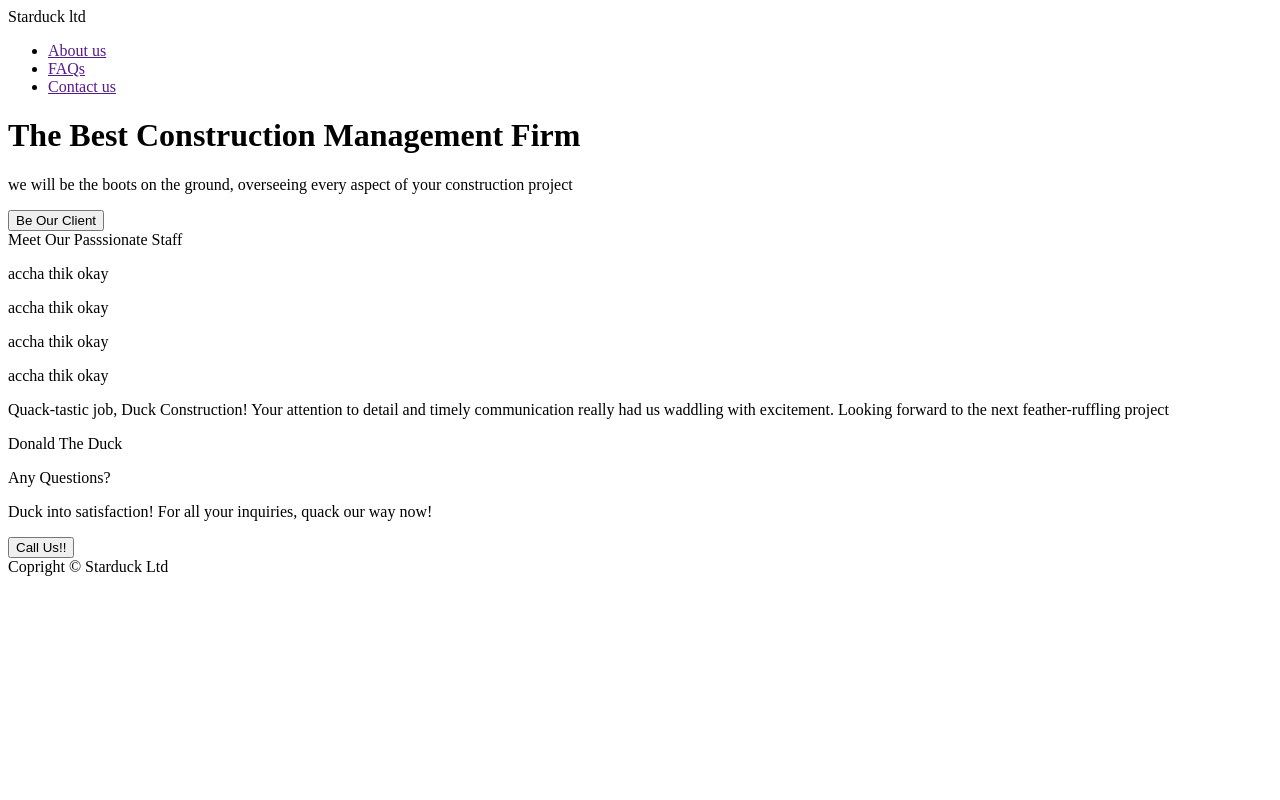
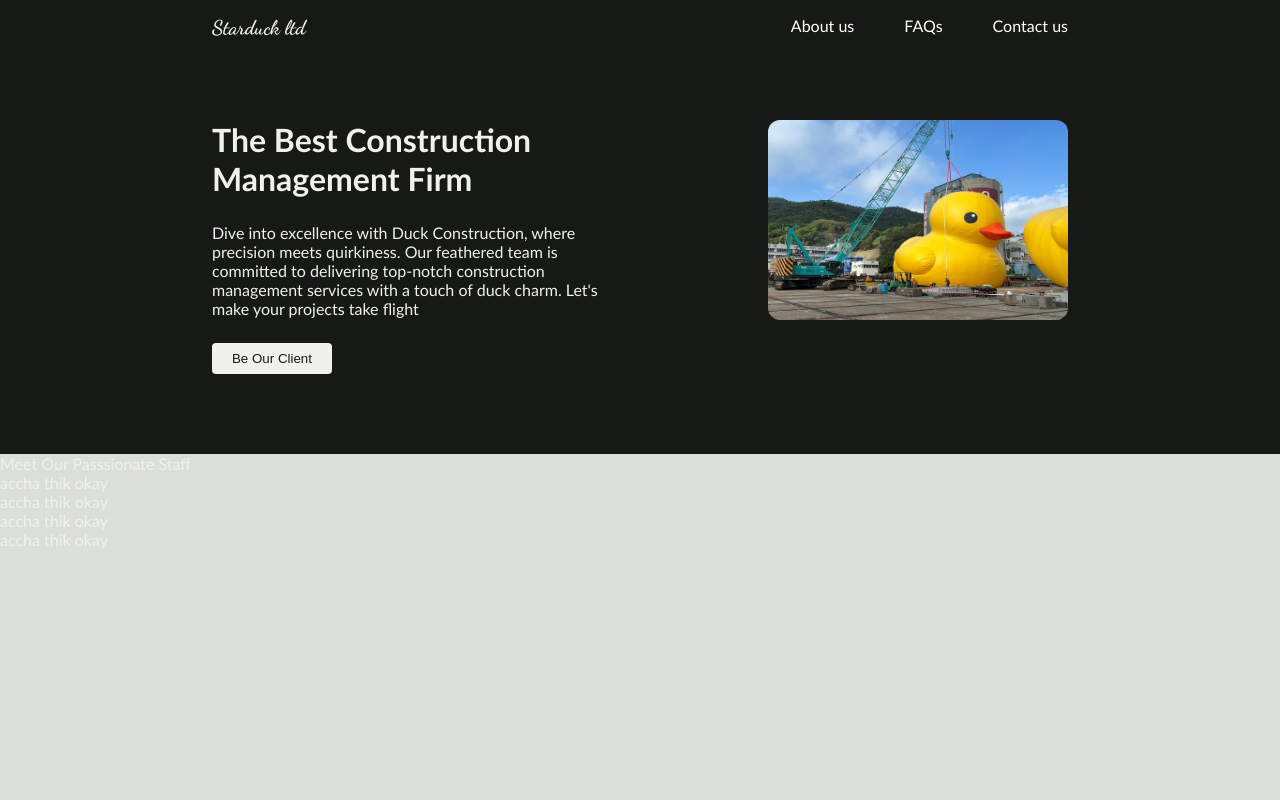
Before and after one commit to Bhavesh-debug/Landing-Page, a plain HTML site: page index.html in a window 1280 px wide. Shown: the top 800 px of the page. Drawn offline with Linux system fonts and the light colour scheme.

Commit message:
Created the css for the intro. Edited some html. Added The Image to the Intro

```diff
--- a/index.html
+++ b/index.html
@@ -3,27 +3,29 @@
 <head>
     <meta charset="UTF-8">
     <meta name="viewport" content="width=device-width, initial-scale=1.0">
+    <link rel="stylesheet" href="style.css">
     <title>Star Duck</title>
+    <style>
+        @import url('https://fonts.googleapis.com/css2?family=Dancing+Script:wght@700&display=swap');
+      </style>
 </head>
 <body>
-
-<div class="header">
+    <div class="header">
     <div class="logo">Starduck ltd</div>
-<ul>
-    <li><a href="">About us</a></li>
-    <li><a href="">FAQs</a></li>
-    <li><a href="">Contact us</a></li>
-</ul>
-</div>
+    <ul>
+    <li><a href="#">About us</a></li>
+    <li><a href="#">FAQs</a></li>
+    <li><a href="#">Contact us</a></li>
+    </ul>
+    </div>
 
 <div class="intro">
     <div class="left-intro">
         <h1>The Best Construction Management Firm</h1>
-        <p>we will be the boots on the ground, overseeing every aspect of your construction project</p>
+        <p>Dive into excellence with Duck Construction, where precision meets quirkiness. Our feathered team is committed to delivering top-notch construction management services with a touch of duck charm. Let's make your projects take flight</p>
         <button>Be Our Client</button>
     </div>
-    <div class="right-intro">
-    </div>
+    <img src="images/sddefault.jpg" alt="building">
 </div>
 
 <div class="info">
@@ -40,7 +42,7 @@
     <p class="statement">Quack-tastic job, Duck Construction! Your attention to detail and timely communication really had us waddling with excitement. Looking forward to the next feather-ruffling project</p>
     <p class="stname">Donald The Duck</p>
 </div>
-<div class="subscribe">
+<div class="Contact">
     <div>
         <p>Any Questions?</p>
         <p>Duck into satisfaction! For all your inquiries, quack our way now!</p>
--- a/style.css
+++ b/style.css
@@ -0,0 +1,86 @@
+*{
+    padding: 0;
+    margin: 0;
+    color: #f0f1ef;
+    }
+
+    body{
+        display: flex;
+        flex-direction: column;
+        background-color: #171915;
+        font-family: Calibri,'Gill Sans', 'Gill Sans MT', 'Trebuchet MS', sans-serif;
+    }
+
+
+    .info{
+        height: 350px;
+        background-color: #dbded9;
+    }
+    .comments{
+        height: 300px;
+        background-color: #7e6d74;
+    }
+    .Contact{
+        background-color: #dbded9;
+        height: 250px;
+    }
+    .footer{
+        background-color: #646a73;
+        height: 70px;
+    }
+
+    .header{
+        display: flex;
+        justify-content: space-between;
+        padding: 16px 212px 0px 212px;
+
+    }
+    ul{
+        list-style: none;
+        display: flex;
+        gap: 50px;
+
+    }
+    a{
+        text-decoration: none;
+        color: white;
+    }
+
+
+    .intro{
+        display: flex;
+        padding: 80px 212px;
+        gap: 140px;
+        flex-wrap: wrap;
+    }
+
+    .left-intro{
+        display: flex;
+        flex-direction: column;
+        gap: 25px;
+        flex-shrink: 1;
+    }
+    .left-intro button{
+        max-width: 120px;
+        background-color: #f0f1ef;
+        padding: 8px 0;
+        border:none;
+        border-radius: 4px;
+        color: #171915;
+    }
+    .intro img{
+        height: 200px;
+        width: 300px;
+        border-radius: 12px;
+        margin-left: auto;
+        margin-right: auto;
+        max-width: 300px;
+    }
+    .intro > *{
+        flex: 1;
+    }
+
+    .logo{
+        font-family: 'Dancing Script', cursive;
+        font-size: 20px;
+    }
```
Also changed, not shown: images/sddefault.jpg (added).
